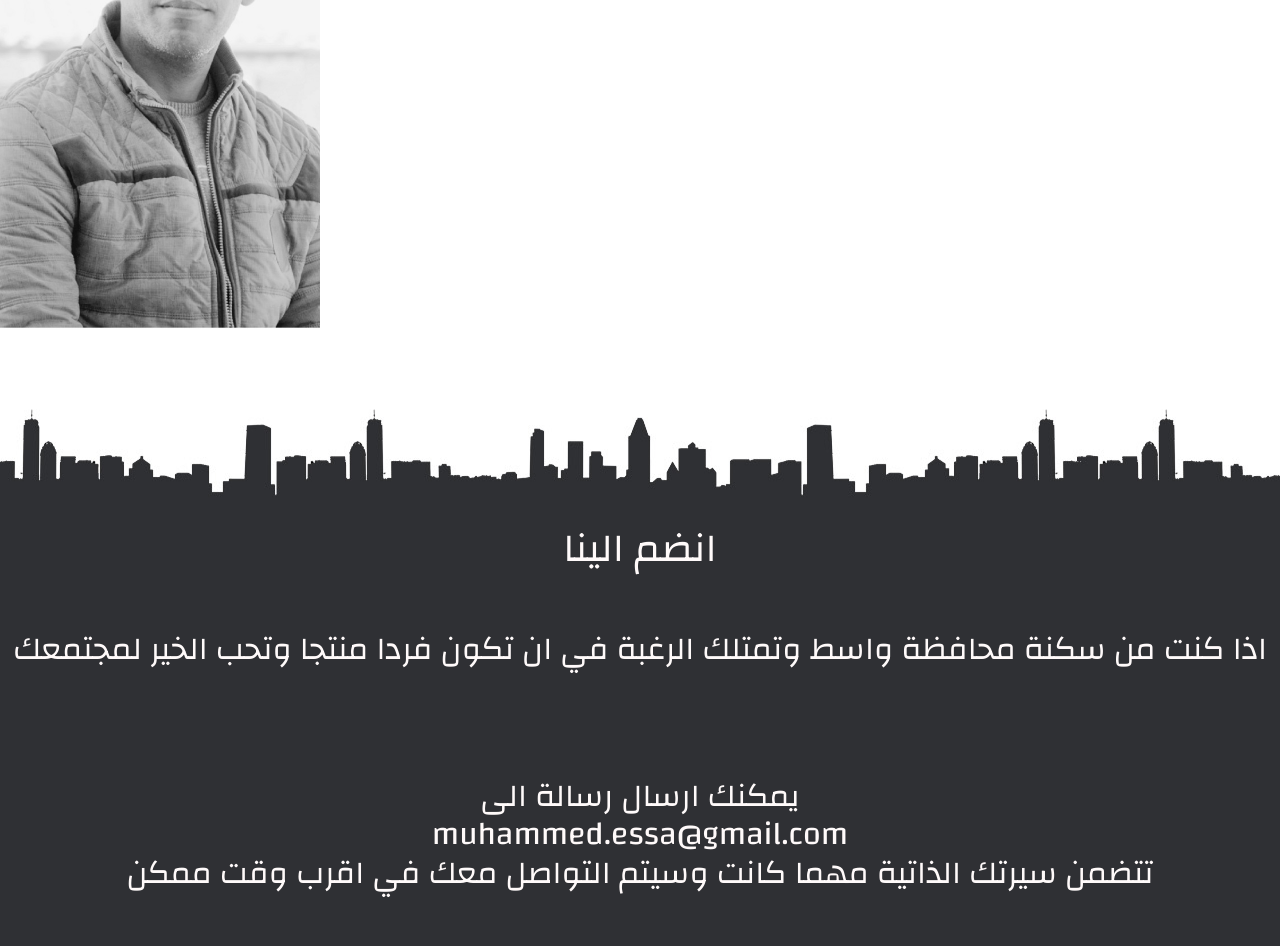
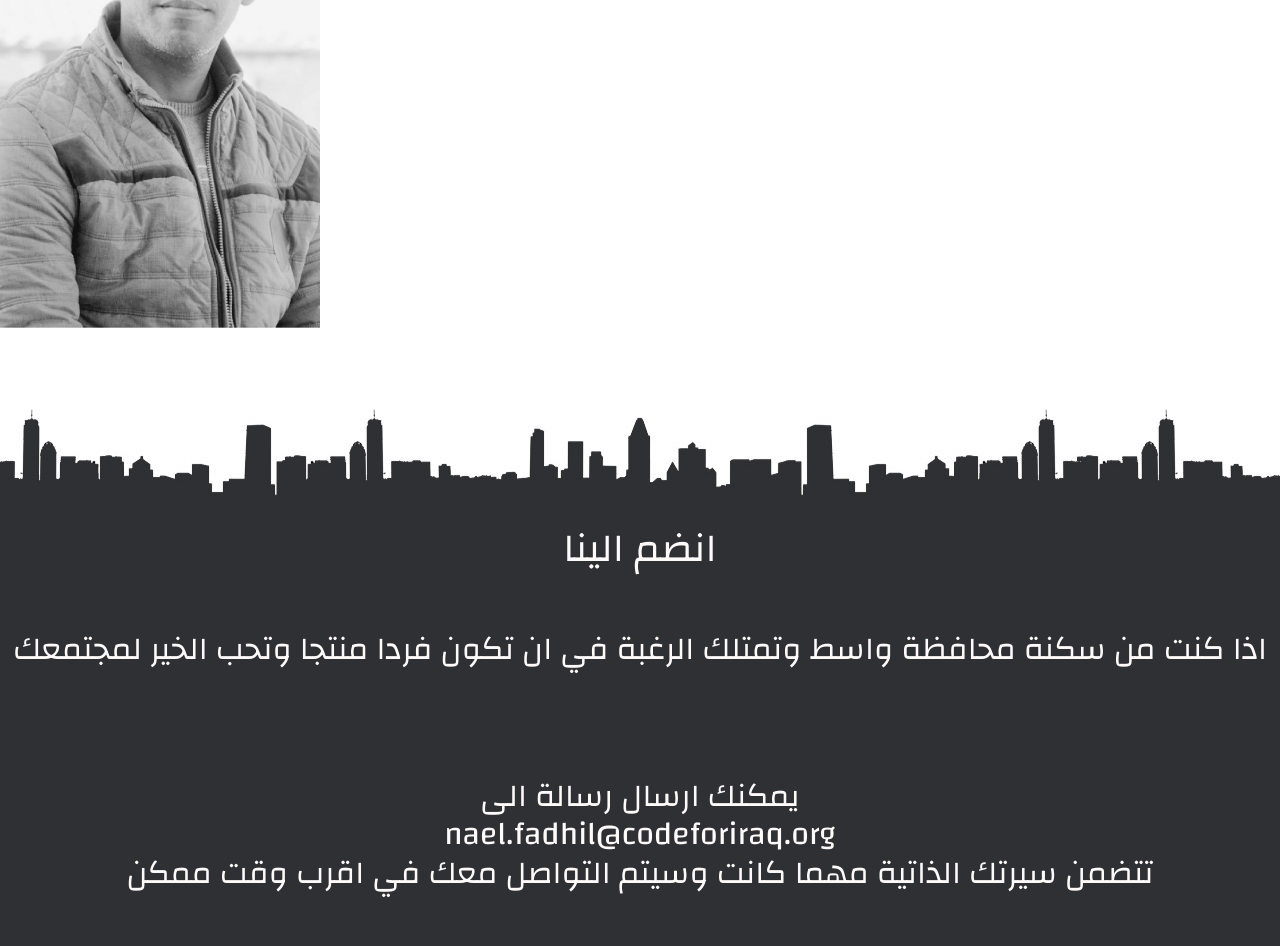
Before and after one commit to CodeFORWasit/CodeFORWasit, a plain HTML site: page index.html in a window 1280 px wide. Shown: the part 4782-5728 px from the top of the page. Drawn offline with nearby package versions, Linux system fonts and the light colour scheme.

Commit message:
edit email

```diff
--- a/index.html
+++ b/index.html
@@ -318,7 +318,7 @@
                 <h2>
                     يمكنك ارسال رسالة الى
                     <br>
-                    <span>muhammed.essa@gmail.com</span>
+                    <span>nael.fadhil@codeforiraq.org</span>
                     <br> تتضمن سيرتك الذاتية مهما كانت وسيتم التواصل معك في اقرب وقت ممكن
                 </h2>
             </p>
```
